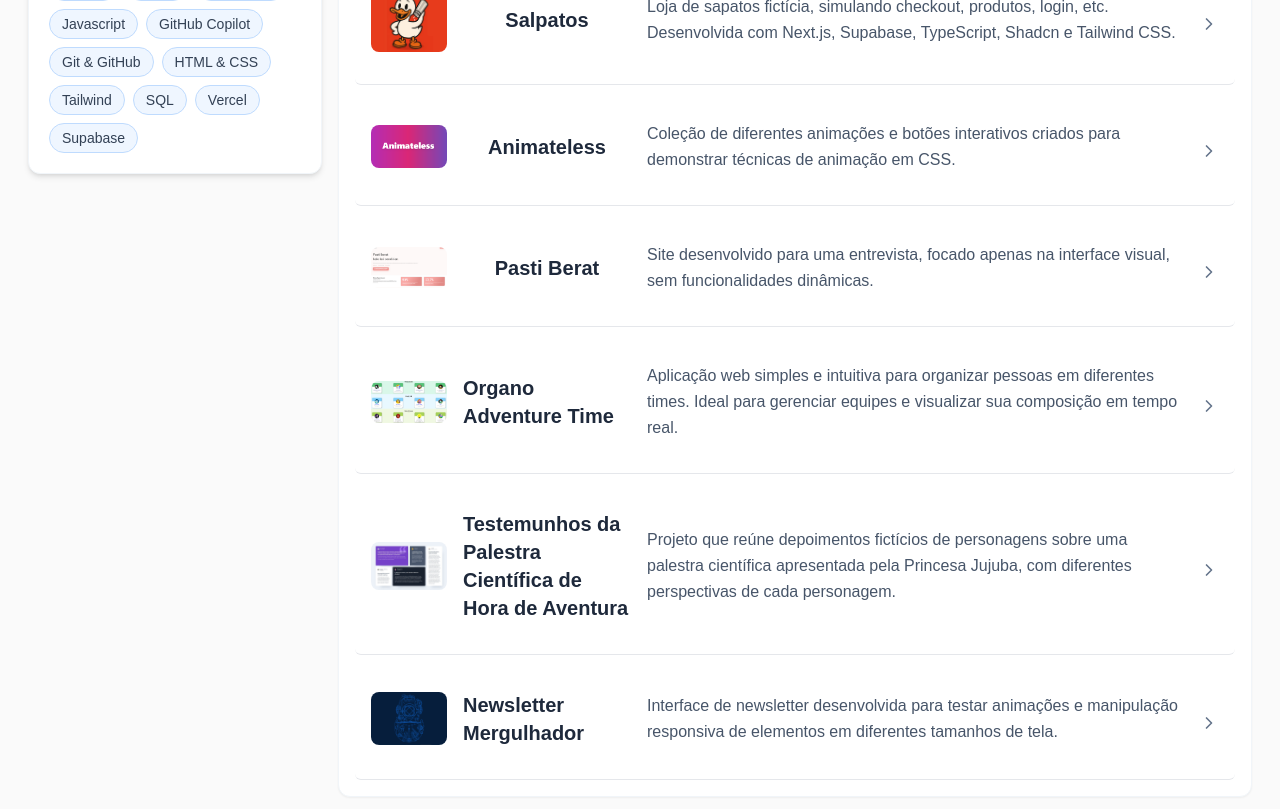
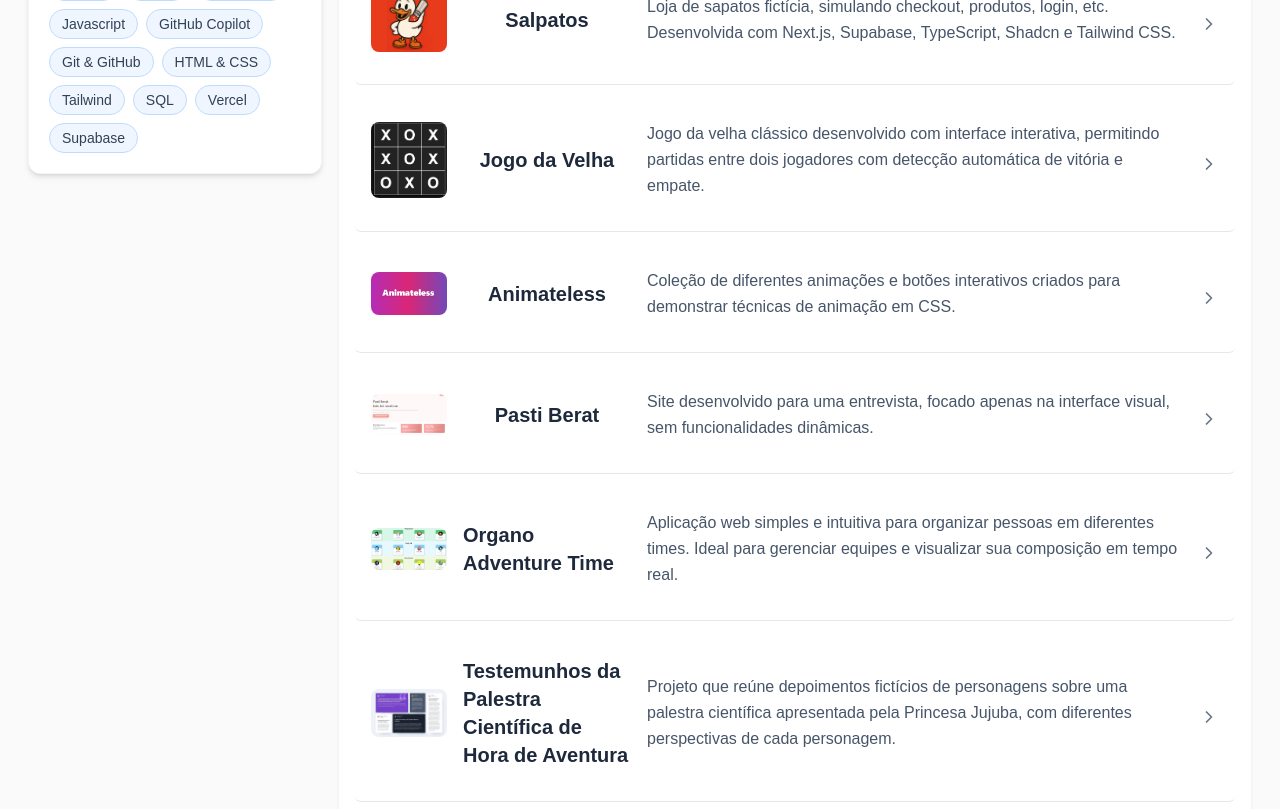
Before and after one commit to marcusdv/Portfolio, a Next.js app: page / in a window 1280 px wide. Shown: the part 500-1309 px from the top of the page. Built offline with nearby package versions, Linux system fonts and the light colour scheme.

Commit message:
site do jogo da velha adicionado e removido o do mergulhador

```diff
--- a/app/sections/Projects.tsx
+++ b/app/sections/Projects.tsx
@@ -1,6 +1,13 @@
 import ProjectCard from '../components/ProjectCard';
 
 const projects = [
+    {
+        name: 'CEEFGuru',
+        description:
+            'Aplicação web especializada em previsão do tempo para o dia do vôlei dos estudantes de Farmácia da UFBA. Para ajudar os alunos a se organizarem para seus jogos de sexta-feira. As APIs de previsão utilizadas foram OpenWeather, MeteoBlue e AccuWeather. Desenvolvida com Next.js, TypeScript e Tailwind CSS.',
+        url: 'https://previsao-do-ceef.vercel.app/',
+        imgUrl: '/images/projects/magistral.jpeg',
+    },
     {
         name: 'É Pra Hoje!',
         description:
@@ -9,18 +16,18 @@ const projects = [
         imgUrl: '/images/projects/eprahojelogo.png',
     },
     {
-        name: 'CEEFGuru',
-        description:
-            'Aplicação web especializada em previsão do tempo para o dia do vôlei dos estudantes de Farmácia da UFBA. Para ajudar os alunos a se organizarem para seus jogos de sexta-feira. As APIs de previsão utilizadas foram OpenWeather, MeteoBlue e AccuWeather. Desenvolvida com Next.js, TypeScript e Tailwind CSS.',
-        url: 'https://previsao-do-ceef.vercel.app/',
-        imgUrl: '/images/projects/magistral.jpeg',
-    },
-    {
         name: 'Salpatos',
         description:
             'Loja de sapatos fictícia, simulando checkout, produtos, login, etc. Desenvolvida com Next.js, Supabase, TypeScript, Shadcn e Tailwind CSS.',
         url: 'https://loja-de-roupa-delta.vercel.app/',
         imgUrl: '/images/projects/salpato.png',
+    },
+    {
+        name: 'Jogo da Velha',
+        description:
+            'Jogo da velha clássico desenvolvido com interface interativa, permitindo partidas entre dois jogadores com detecção automática de vitória e empate.',
+        url: 'https://jogo-da-velha-b1rpcivkm-marcusdvs-projects.vercel.app/',
+        imgUrl: '/images/projects/jogo-da-velha.png',
     },
     {
         name: 'Animateless',
@@ -50,13 +57,6 @@ const projects = [
         url: 'https://palestra-de-ciencias-grid-4hkgft02g-marcusdvs-projects.vercel.app/',
         imgUrl: '/images/projects/testemunhos.png',
     },
-    {
-        name: 'Newsletter Mergulhador',
-        description:
-            'Interface de newsletter desenvolvida para testar animações e manipulação responsiva de elementos em diferentes tamanhos de tela.',
-        url: 'https://newsletter-virid-three.vercel.app/',
-        imgUrl: '/images/projects/mergulhador.png',
-    },
 
 ];
 
```
Also changed, not shown: public/images/projects/jogo-da-velha.png (added).
